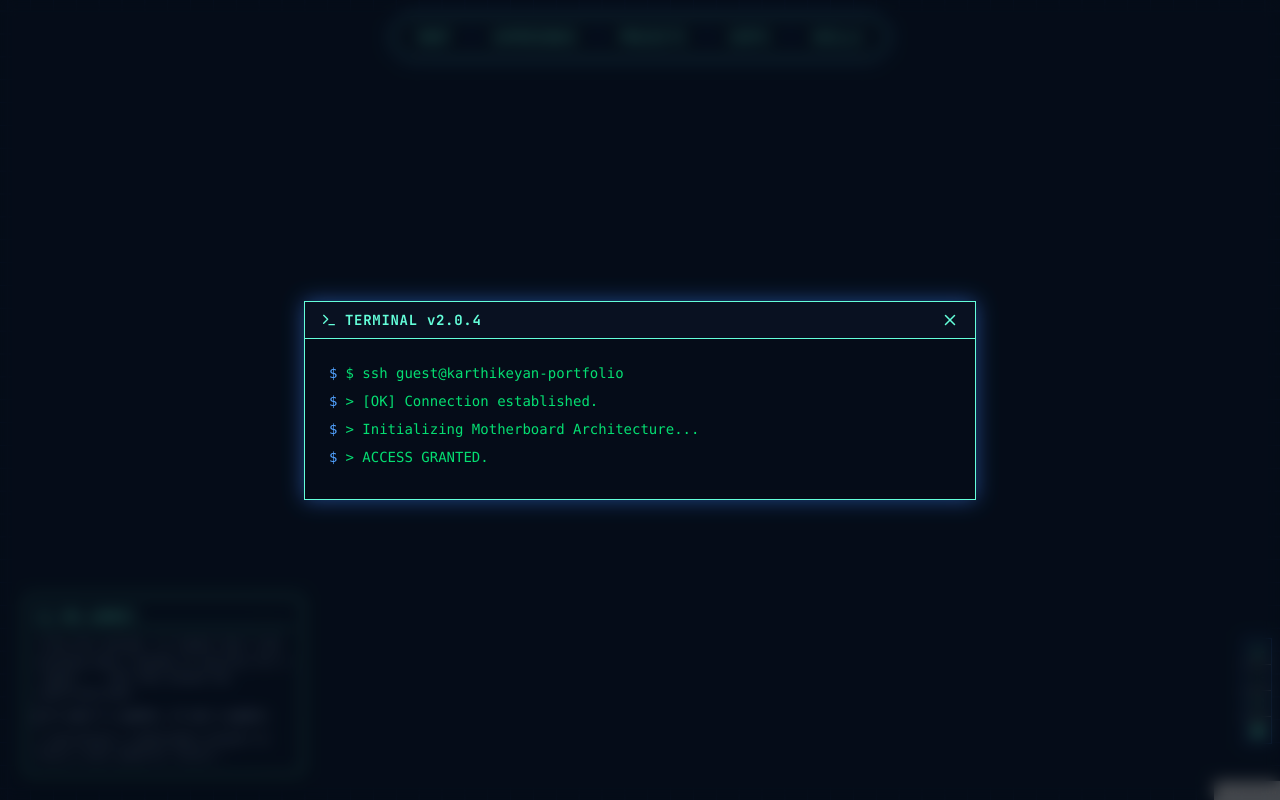
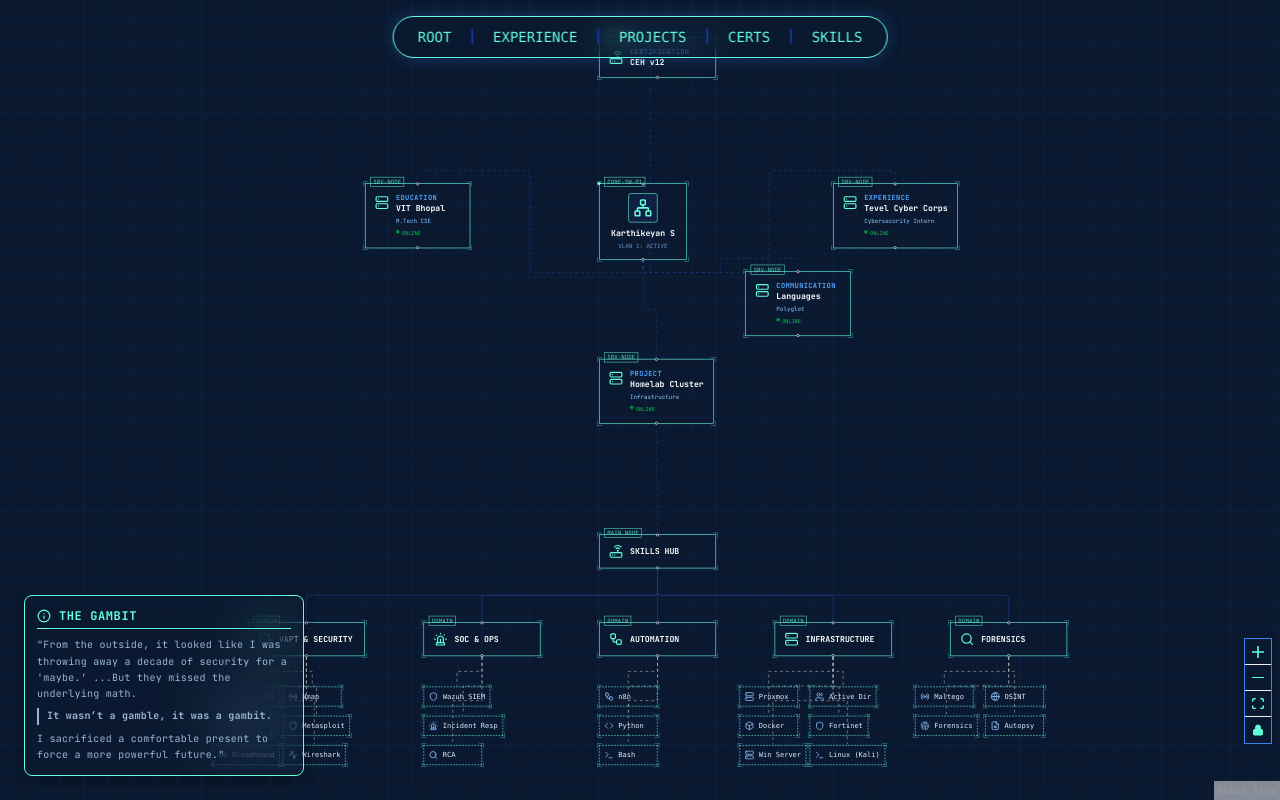
Before and after one commit to sherlockk-sec/portfolio-site, a React (Vite) app: page / in a window 1280 px wide. Built offline with nearby package versions, Linux system fonts and the light colour scheme.

Commit message:
Fix: Remove ghost nodes to stop overlap, robust auto-close logic

```diff
--- a/src/components/BlueprintCanvas.tsx
+++ b/src/components/BlueprintCanvas.tsx
@@ -45,9 +45,6 @@
 // Categories spaced horizontally relative to Skills Hub
 
 const initialNodes: Node[] = [
-    // GHOST NODE for Top Padding (Forces fitView to respect Nav Bar space)
-    // GHOST NODE for Top Padding (Forces fitView to respect Nav Bar space)
-    { id: 'ghost-top', type: 'default', position: { x: 0, y: -500 }, data: { label: '' }, style: { opacity: 0, width: 1, height: 1, visibility: 'hidden' }, draggable: false, connectable: false },
     // CPU & Bridges
     { id: 'switch-1', type: 'switch', position: { x: 0, y: 0 }, data: { label: 'Karthikeyan S' } },
     // ---------------------------------------------------------
@@ -281,22 +278,13 @@
 
     // Initial State: All nodes at (0,0) and invisible
     // Initial State: All nodes at (0,0) and invisible
+    // Initial State: All nodes at (0,0) and invisible
     const startNodes = React.useMemo(() => {
-        return [...initialNodes, ...skillNodes,
-        // GHOST BOTTOM for balanced initial zoom
-        { id: 'ghost-bottom', type: 'switch', position: { x: 0, y: 500 }, data: { label: '' }, style: { opacity: 0, width: 1, height: 1 }, draggable: false, connectable: false }
-        ].map(node => {
-            // Keep ghost nodes at their constrained positions to ensure wide bounding box
-            if (node.id.startsWith('ghost')) {
-                return node;
-            }
-            // Collapse others to center
-            return {
-                ...node,
-                position: { x: 0, y: 0 },
-                style: { ...node.style, opacity: 0 },
-            };
-        });
+        return [...initialNodes, ...skillNodes].map(node => ({
+            ...node,
+            position: { x: 0, y: 0 },
+            style: { ...node.style, opacity: 0 },
+        }));
     }, []);
 
     // Initial State: Edges hidden
@@ -468,6 +456,7 @@
                 onClose={() => setIsModalOpen(false)}
                 title={modalData.title}
                 content={modalData.content}
+                autoClose={modalData.title.includes('TERMINAL')}
             />
         </div>
     );
--- a/src/components/TerminalModal.tsx
+++ b/src/components/TerminalModal.tsx
@@ -18,6 +18,7 @@
     // Refs for timeouts to clear them properly
     const typeTimeoutRef = useRef<number | null>(null);
     const lineTimeoutRef = useRef<number | null>(null);
+    const closeTimeoutRef = useRef<number | null>(null);
 
     useEffect(() => {
         if (isOpen) {
@@ -25,6 +26,7 @@
             setCurrentLineIndex(0);
             setCurrentCharIndex(0);
             setIsSkipped(false);
+            if (closeTimeoutRef.current) clearTimeout(closeTimeoutRef.current);
         }
     }, [isOpen]);
 
@@ -36,6 +38,7 @@
         if (lineTimeoutRef.current) clearTimeout(lineTimeoutRef.current);
     };
 
+    // Typing Logic
     useEffect(() => {
         if (!isOpen || isSkipped) return;
 
@@ -60,21 +63,29 @@
                     setCurrentCharIndex(0);
                 }, 100); // Faster line pause (100ms)
             }
-        } else {
-            // Finished typing naturally
-            if (autoClose) { // Only auto-close if enabled
-                const closeTimer = setTimeout(() => {
-                    onClose();
-                }, 800); // Wait 800ms then close
-                return () => clearTimeout(closeTimer);
-            }
         }
 
         return () => {
             if (typeTimeoutRef.current) clearTimeout(typeTimeoutRef.current);
             if (lineTimeoutRef.current) clearTimeout(lineTimeoutRef.current);
         };
-    }, [isOpen, currentLineIndex, currentCharIndex, content, isSkipped, onClose, autoClose]);
+    }, [isOpen, currentLineIndex, currentCharIndex, content, isSkipped]);
+
+    // Auto-Close Logic (Runs independently when content is fully displayed)
+    useEffect(() => {
+        if (isOpen && autoClose && currentLineIndex >= content.length) {
+            // Clear any existing timer first
+            if (closeTimeoutRef.current) clearTimeout(closeTimeoutRef.current);
+
+            closeTimeoutRef.current = setTimeout(() => {
+                onClose();
+            }, 800);
+        }
+        return () => {
+            if (closeTimeoutRef.current) clearTimeout(closeTimeoutRef.current);
+        };
+    }, [isOpen, autoClose, currentLineIndex, content.length, onClose]);
+
 
     if (!isOpen) return null;
 
```
